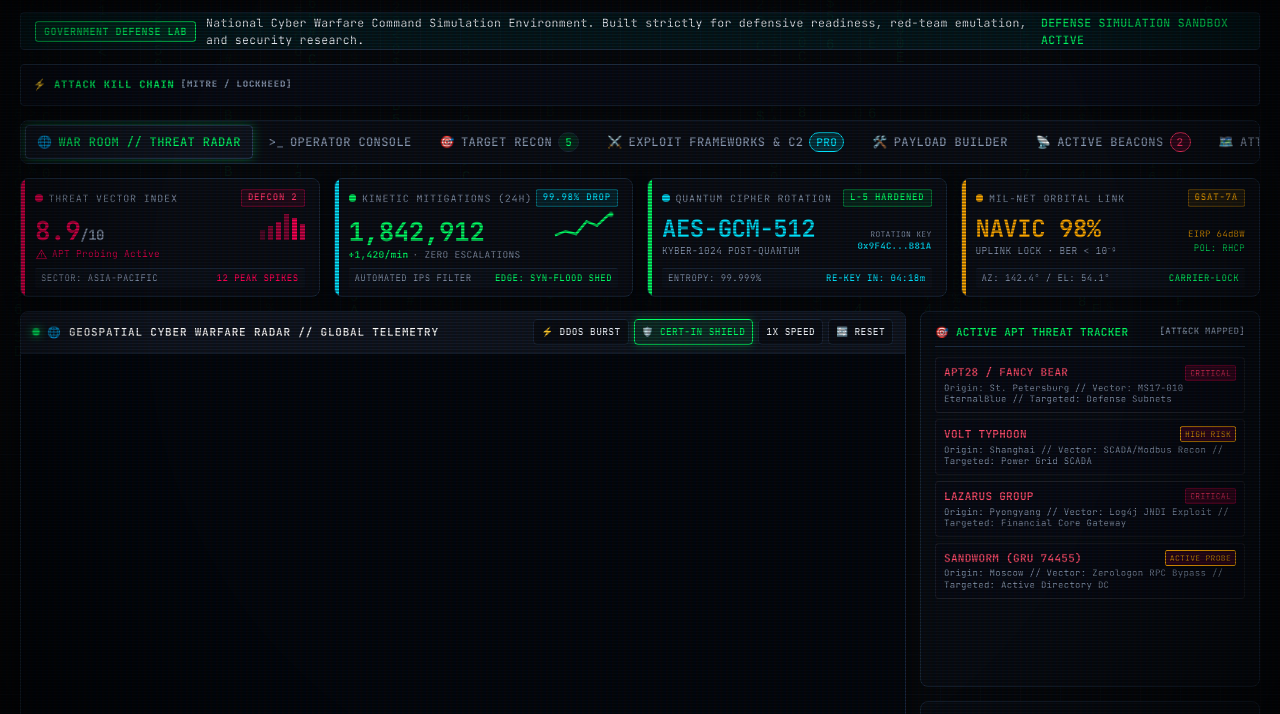
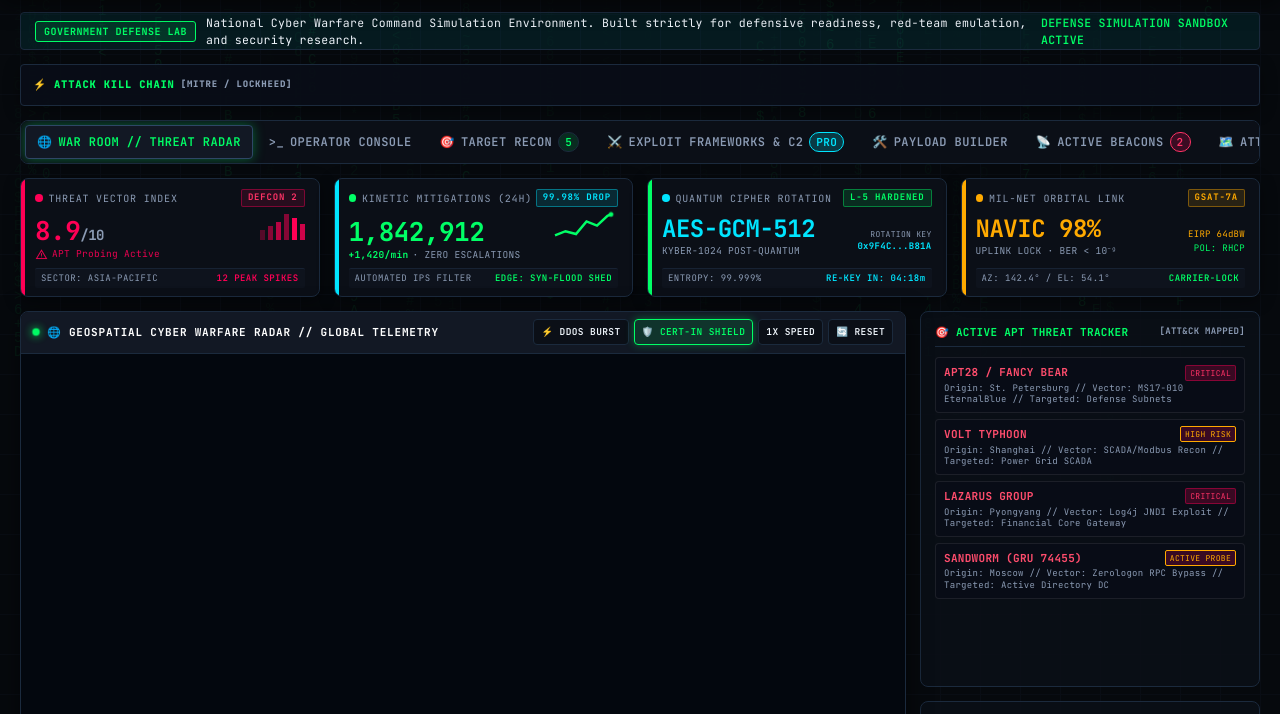
Before and after one commit to shreyashub01/android-frontend-, a website built with Vite: page index.html in a window 1280 px wide. Shown: the part 86-800 px from the top of the page. Built offline with nearby package versions, Linux system fonts and the light colour scheme; animation ran at ten frames a second.

Commit message:
refactor: Permanently remove CRT scanlines, flicker overlay, and HUD toggle button for clean OLED rendering

```diff
--- a/index.html
+++ b/index.html
@@ -61,7 +61,6 @@
   <!-- Ambient FX -->
   <canvas id="matrix-canvas"></canvas>
   <div class="ambient-grid"></div>
-  <div class="crt-overlay"></div>
 
   <!-- Top National Security Classification Ribbon -->
   <div class="gov-classification-banner">
@@ -158,10 +157,6 @@
 
           <button id="btn-toggle-audio" class="btn-tactical active" title="Toggle Tactical Audio">
             <span class="icon">🔊</span> AUDIO
-          </button>
-
-          <button id="btn-toggle-crt" class="btn-tactical active" title="Toggle CRT Filter">
-            <span class="icon">📺</span> CRT
           </button>
 
           <!-- Media & Recording Controls -->
--- a/src/js/terminal.js
+++ b/src/js/terminal.js
@@ -513,6 +513,10 @@ export class CyberTerminal {
 
   handleCrt(state) {
     const overlay = document.querySelector('.crt-overlay');
+    if (!overlay) {
+      this.appendLine(`<span class="term-info">[*] CRT filter has been permanently decommissioned for ultra-crisp display rendering.</span>`);
+      return;
+    }
     if (state === 'on') {
       overlay.classList.remove('disabled');
       this.appendLine(`<span class="term-success">[+] CRT Scanlines and Curvature enabled.</span>`);
--- a/src/styles/main.css
+++ b/src/styles/main.css
@@ -170,62 +170,9 @@ code, pre, .mono {
   font-family: var(--font-mono);
 }
 
-/* =========================================================
-   CRT SCREEN SCANLINES & SCREEN CURVATURE EFFECTS (TOGGLEABLE)
-   ========================================================= */
-
+/* CRT Scanlines & Flicker Overlay completely disabled per operator preference */
 .crt-overlay {
-  position: fixed;
-  top: 0;
-  left: 0;
-  width: 100vw;
-  height: 100vh;
-  pointer-events: none;
-  z-index: 9999;
-  transition: opacity var(--transition-normal);
-  opacity: 1;
-}
-
-.crt-overlay.disabled {
-  opacity: 0;
-  visibility: hidden;
-}
-
-/* Scanline lines */
-.crt-overlay::before {
-  content: " ";
-  display: block;
-  position: absolute;
-  top: 0; left: 0; bottom: 0; right: 0;
-  background: linear-gradient(
-    rgba(18, 16, 16, 0) 50%,
-    rgba(0, 0, 0, 0.35) 50%
-  ),
-  linear-gradient(
-    90deg,
-    rgba(255, 0, 0, 0.03),
-    rgba(0, 255, 0, 0.01),
-    rgba(0, 0, 255, 0.03)
-  );
-  background-size: 100% 3px, 6px 100%;
-  z-index: 2;
-}
-
-/* Subtle CRT flicker & vignette */
-.crt-overlay::after {
-  content: " ";
-  display: block;
-  position: absolute;
-  top: 0; left: 0; bottom: 0; right: 0;
-  background: radial-gradient(circle at center, transparent 65%, rgba(0, 0, 0, 0.55) 100%);
-  animation: crtFlicker 0.15s infinite;
-  z-index: 3;
-}
-
-@keyframes crtFlicker {
-  0% { opacity: 0.97; }
-  50% { opacity: 1; }
-  100% { opacity: 0.98; }
+  display: none !important;
 }
 
 /* Matrix rain canvas in background */
```
